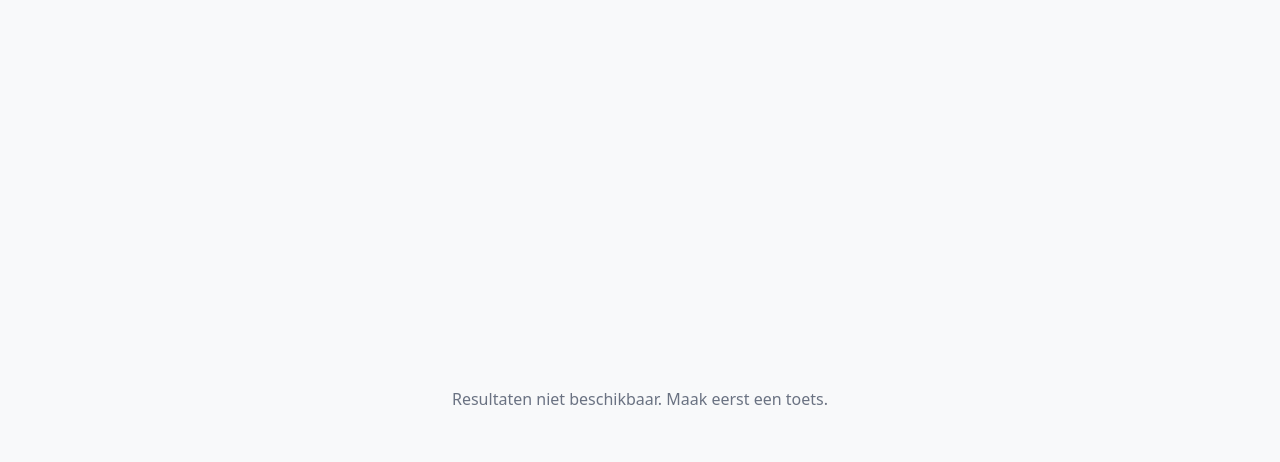
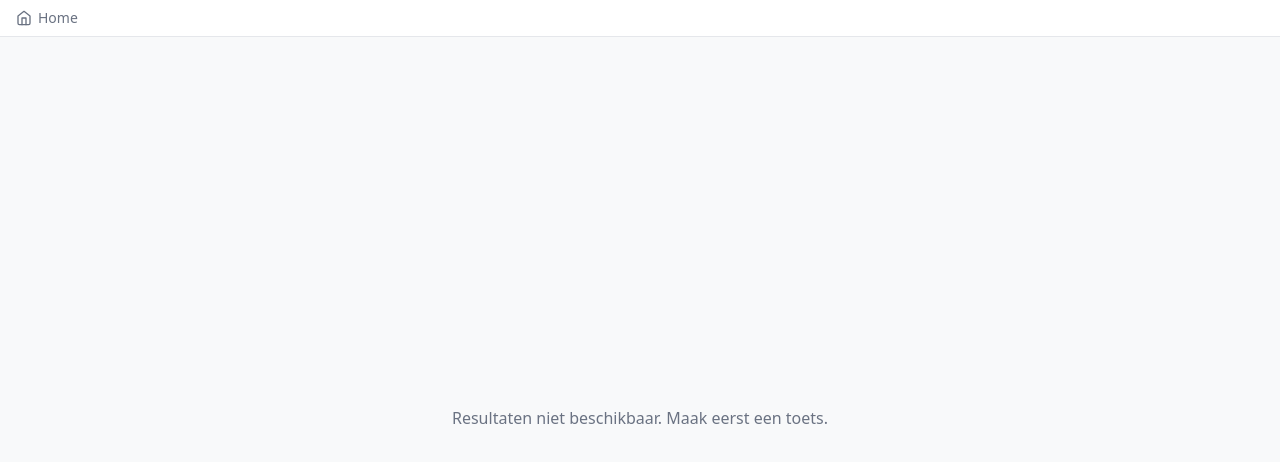
Before and after one commit to shreyasp/inburgering-oefenen-a2, a React (Vite) app: page /results in a window 1280 px wide. Shown: the top 462 px of the page. Built offline with nearby package versions, Linux system fonts and the light colour scheme.

Commit message:
fix: add home nav to all error and loading states
Ultraworked with [Sisyphus](https://github.com/code-yeongyu/oh-my-openagent)

Co-authored-by: Sisyphus <clio-agent@sisyphuslabs.ai>

```diff
--- a/src/pages/ExamPage.tsx
+++ b/src/pages/ExamPage.tsx
@@ -146,7 +146,9 @@
 
   if (totalEntries === 0) {
     return (
-      <main className="min-h-screen flex items-center justify-center bg-exam-bg">
+      <div className="min-h-screen bg-exam-bg flex flex-col">
+        <NavBar />
+        <div className="flex-1 flex items-center justify-center">
           <div className="text-center">
             {isAllMastered() ? (
               <p className="text-gray-500">
@@ -156,15 +158,19 @@
               <p className="text-gray-500">Geen vragen beschikbaar.</p>
             )}
           </div>
-      </main>
+        </div>
+      </div>
     );
   }
 
   if (!currentEntry) {
     return (
-      <main className="min-h-screen flex items-center justify-center bg-exam-bg">
+      <div className="min-h-screen bg-exam-bg flex flex-col">
+        <NavBar />
+        <div className="flex-1 flex items-center justify-center">
           <p className="text-gray-500">Laden...</p>
-      </main>
+        </div>
+      </div>
     );
   }
 
--- a/src/pages/ResultsPage.tsx
+++ b/src/pages/ResultsPage.tsx
@@ -88,11 +88,14 @@
 
   if (examEntries.length === 0) {
     return (
-      <main className="min-h-screen flex items-center justify-center bg-exam-bg">
-        <p className="text-gray-500">
-          Resultaten niet beschikbaar. Maak eerst een toets.
-        </p>
-      </main>
+      <div className="min-h-screen bg-exam-bg flex flex-col">
+        <NavBar />
+        <div className="flex-1 flex items-center justify-center">
+          <p className="text-gray-500">
+            Resultaten niet beschikbaar. Maak eerst een toets.
+          </p>
+        </div>
+      </div>
     );
   }
 
```
Lines whose indentation alone changed are shown as unchanged.
